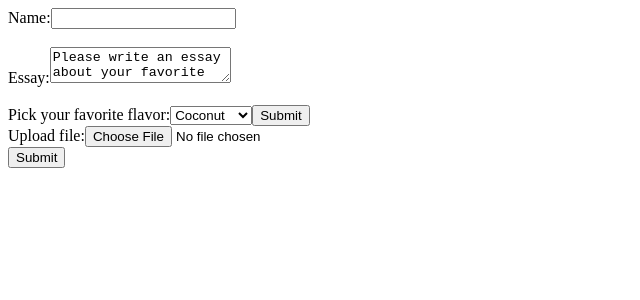
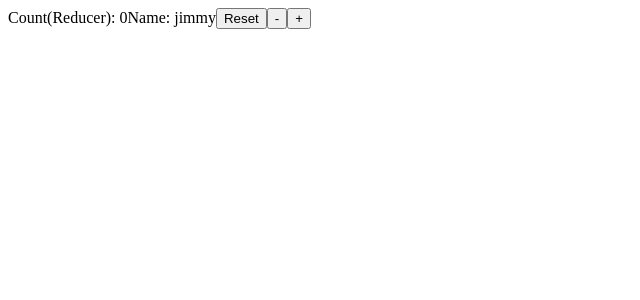
Before and after one commit to sy071500/sy_reactStudy, a React (Create React App) app in the folder react_study/: page / in a window 1280 px wide. Shown: the top 300 px of the page, without its empty margins (0-640 px from the left). Built offline with nearby package versions, Linux system fonts and the light colour scheme; the HTML template or start-up script is replaced by a standard one.

Commit message:
React Study:: Hooks

```diff
--- a/react_study/src/App.js
+++ b/react_study/src/App.js
@@ -1,6 +1,8 @@
 import React from 'react'
-import ControlledComponent from './components/2-10.Form/ControlledComponent';
-import UnControlledComponent from './components/2-10.Form/UnControlledComponent';
+import Reducer from './components/3-3.Hooks/Reducer';
+//import State from './components/3-3.Hooks/State';
+//import UnControlledComponent from './components/2-10.Form/UnControlledComponent';
+//import ControlledComponent from './components/2-10.Form/ControlledComponent';
 //import List from './components/2-9.List/List';
 //import Extraction from './components/Extraction/Extraction'
 //import Composition from './components/2-4.Props/Composition'
@@ -22,8 +24,10 @@
       {/* <Event/> */}
       {/* <Condition/> */}
       {/* <List/> */}
-      <ControlledComponent/>
-      <UnControlledComponent/>
+      {/* <ControlledComponent/>
+      <UnControlledComponent/> */}
+      {/* <State/> */}
+      <Reducer/>
     </div>
   );
 }
--- /dev/null
+++ b/react_study/src/components/3-3.Hooks/Reducer.jsx
@@ -0,0 +1,28 @@
+import React, { useReducer } from 'react'
+
+export default function Reducer() {
+    const initialState = {count:0, name:"jimmy"};
+    function reducer(state, action){
+      switch(action.type){
+        case 'reset':
+            return initialState;
+        case 'increment':
+            return {count: state.count + 1, name: 'timmy'};
+        case 'decrement':
+            return {count: state.count - 1, name: 'any'};
+        default:
+            throw new Error();
+
+      }
+    }
+    const [state, dispatch] = useReducer(reducer, initialState);
+  return (
+    <div>
+        Count(Reducer): {state.count}
+        Name: {state.name}
+        <button onClick={() => dispatch({type:'reset'})}>Reset</button>
+        <button onClick={() => dispatch({type:'decrement'})}>-</button>
+        <button onClick={() => dispatch({type:'increment'})}>+</button>
+    </div>
+  )
+}
--- /dev/null
+++ b/react_study/src/components/3-3.Hooks/State.jsx
@@ -0,0 +1,14 @@
+import React, { useState } from 'react'
+
+export default function State() {
+    const initialCount = 0;
+    const [count, setCount] = useState(initialCount);
+  return (
+    <div>
+        Count:{count}
+        <button onClick={() => setCount(initialCount)}>Reset</button>
+        <button onClick={() => setCount(prev => prev -1)}>-</button>
+        <button onClick={() => setCount(prev => prev +1)}>+</button>
+    </div>
+  )
+}
```
Also changed, not shown: 1 other file (tests, documents, lock files or other folders).
